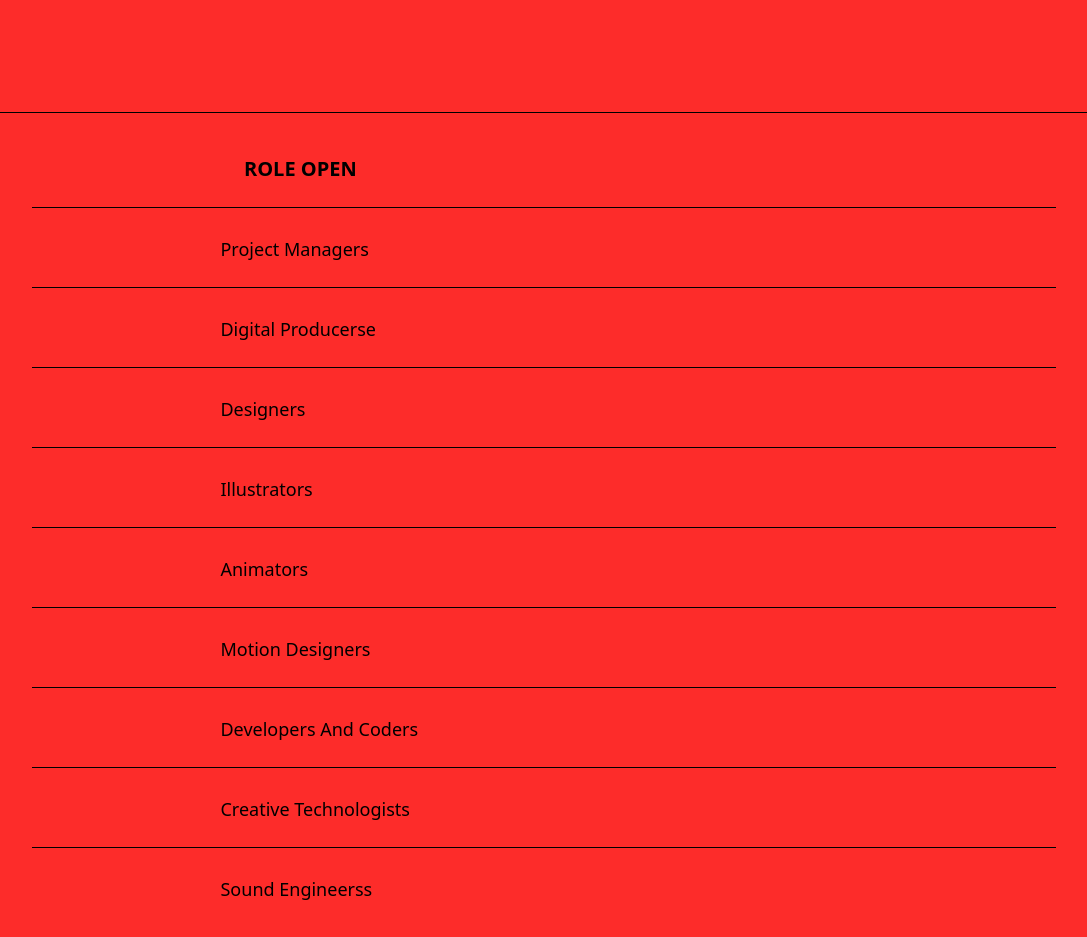
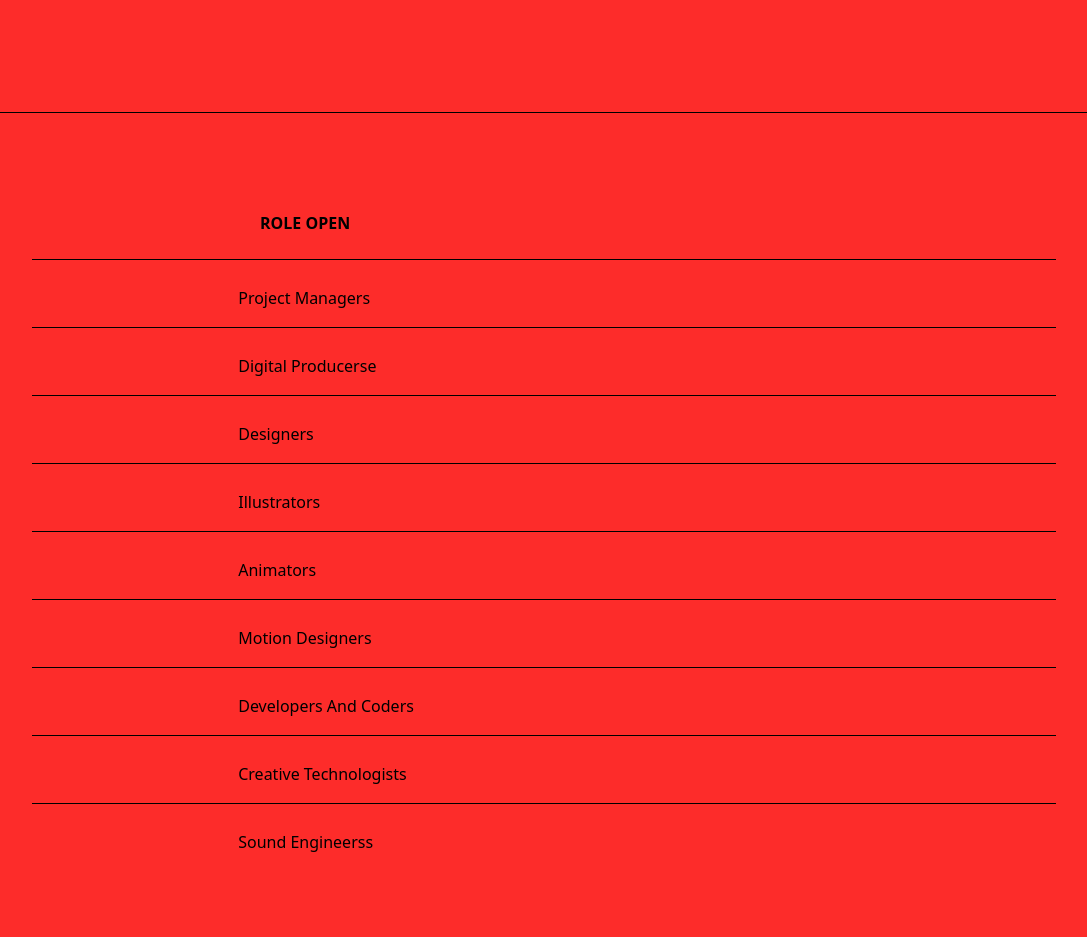
Before and after one commit to DzinToDev/thirtysixstudio, a React (Vite) app: page / in a window 1280 px wide. Shown: the part 7580-8517 px from the top of the page, without its empty margins (96-1183 px from the left). Built offline with nearby package versions, Linux system fonts and the light colour scheme.

Commit message:
role section padding and text set

```diff
--- a/src/components/Awards.jsx
+++ b/src/components/Awards.jsx
@@ -14,9 +14,9 @@ const awardsData = [
 
 const Awards = () => {
   return (
-    <section className="flex flex-col items-center justify-center min-h-screen ">
+    <section className="flex flex-col items-center justify-center min-h-screen text-base ">
       <div className="w-4/5">
-      <p className="mb-4 px-4 py-2 text-xl font-semibold uppercase ml-49">
+      <p className="mb-4 px-4 py-2 text-base font-semibold uppercase ml-53">
         Role Open
       </p>
       </div>
@@ -24,17 +24,17 @@ const Awards = () => {
         {awardsData.map((award, index) => (
           <div
             key={index}
-            className="h-20 overflow-hidden cursor-pointer group"
+            className="h-17 bg-amber-200 overflow-hidden cursor-pointer group"
           >
-            <div className="relative h-40 transform -translate-y-20 transition-transform duration-500 ease-in-out group-hover:translate-y-0">
+            <div className="relative h-40 bg-red-200 transform -translate-y-20 transition-transform duration-500 ease-in-out group-hover:translate-y-0">
               {/* First Row */}
-              <div className=" bg-black text-[#fd2c2a] p-[1.67rem] flex items-center justify-center">
-                <h1 className="text-lg w-2/3">{award.name}</h1>
+              <div className=" bg-black text-[#fd2c2a] p-[1.77rem] flex items-center justify-center pl-12">
+                <h1 className=" w-2/3">{award.name}</h1>
                 {/* <h1 className="text-lg">{award.type}</h1> */}
               </div>
               {/* Second Row */}
-              <div className="bg-[#fd2c2a] text-black p-[1.67rem] flex items-center justify-center">
-                <h1 className="text-lg w-2/3">{award.project}</h1>
+              <div className="bg-[#fd2c2a] text-black p-[1.67rem] flex items-center justify-center pl-12">
+                <h1 className="w-2/3">{award.project}</h1>
                 {/* <h1 className="text-lg">{award.label}</h1> */}
               </div>
             </div>
```
